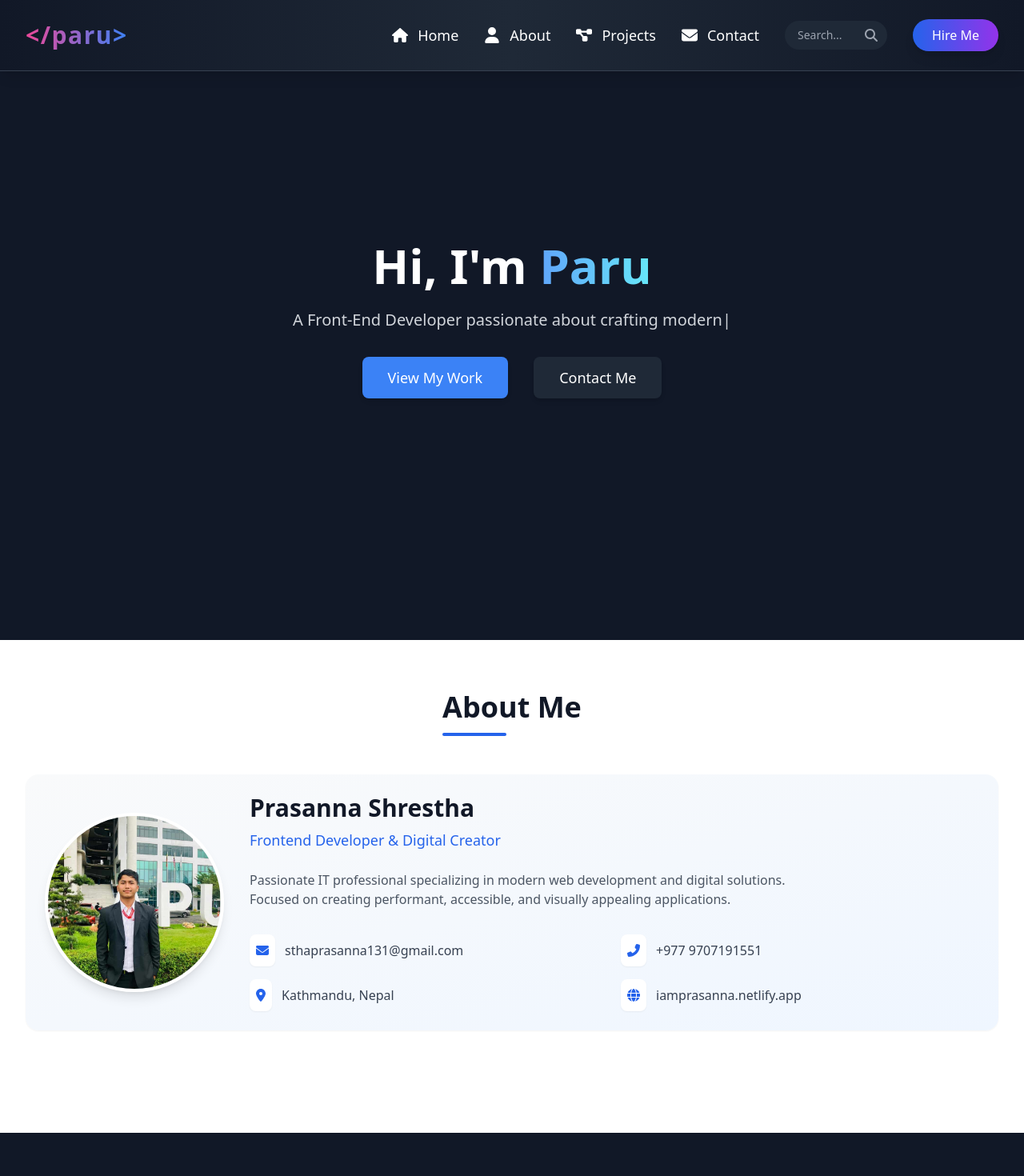
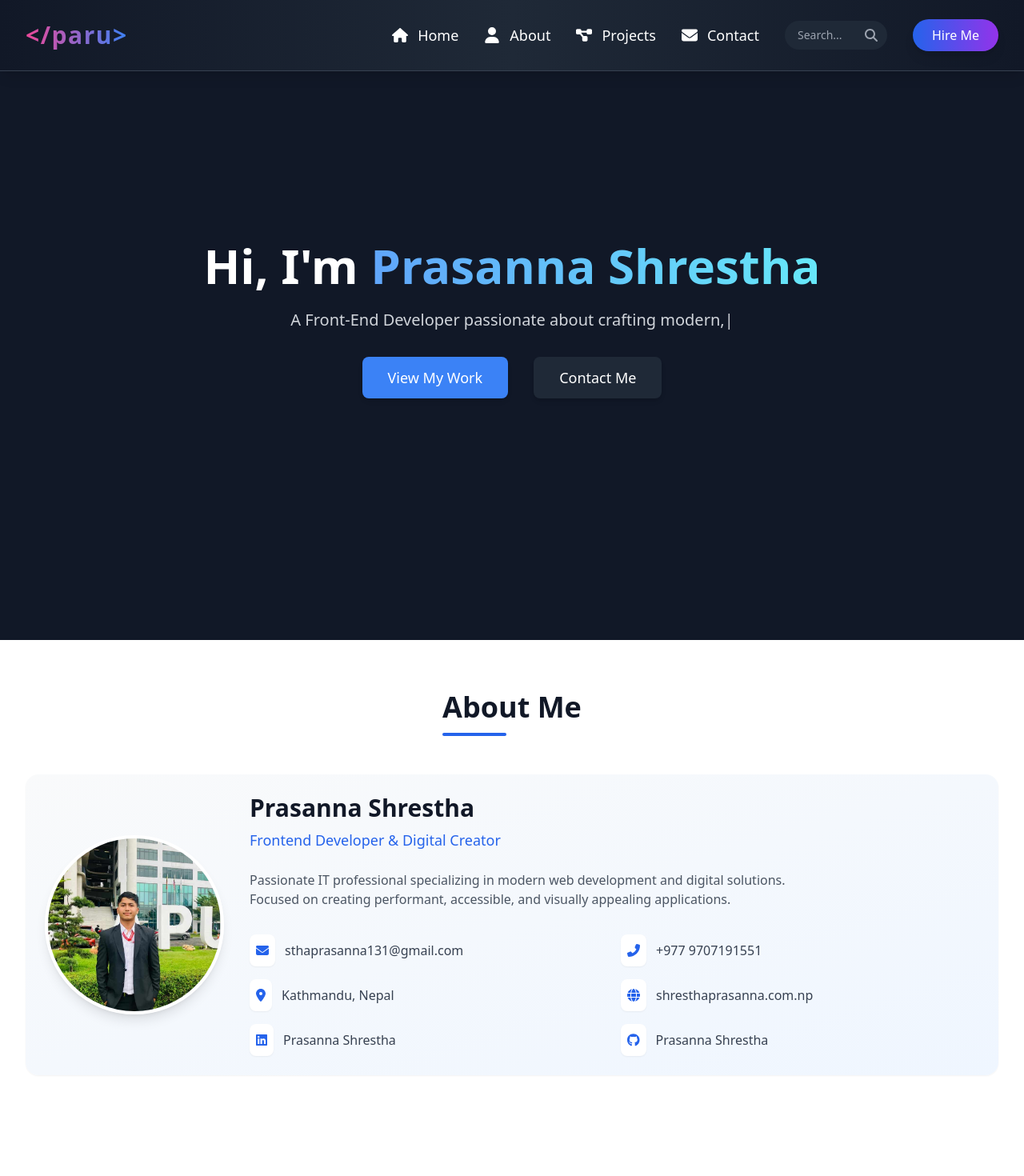
Before and after one commit to Prasanna-Stha/Portfolio, a React (Vite) app: page / in a window 1280 px wide. Shown: the top 1470 px of the page at 80% size. Built offline with nearby package versions, Linux system fonts and the light colour scheme.

Commit message:
fix: update

```diff
--- a/index.html
+++ b/index.html
@@ -5,7 +5,7 @@
     <meta name="viewport" content="width=device-width, initial-scale=1.0" />
     <link href="https://fonts.googleapis.com/css2?family=Orbitron:wght@300;400;500;600&display=swap" rel="stylesheet">
 
-    <title>iamparu</title>
+    <title>Prasanna Shrestha</title>
   </head>
   <body>
     <div id="root"></div>
--- a/src/components/AboutMe.jsx
+++ b/src/components/AboutMe.jsx
@@ -1,15 +1,37 @@
 import { FontAwesomeIcon } from "@fortawesome/react-fontawesome";
 import {
-  faEnvelope, faPhoneAlt, faMapMarkerAlt, faGlobe
+  faEnvelope,
+  faPhoneAlt,
+  faMapMarkerAlt,
+  faGlobe,
 } from "@fortawesome/free-solid-svg-icons";
+import { faLinkedin, faGithub } from "@fortawesome/free-brands-svg-icons";
 import paruImg from "../assets/prasanna.jpg";
 
 const AboutMe = () => {
   const personalInfo = [
-    { icon: faEnvelope, text: "sthaprasanna131@gmail.com", link: "mailto:sthaprasanna131@gmail.com" },
+    {
+      icon: faEnvelope,
+      text: "sthaprasanna131@gmail.com",
+      link: "mailto:sthaprasanna131@gmail.com",
+    },
     { icon: faPhoneAlt, text: "+977 9707191551" },
     { icon: faMapMarkerAlt, text: "Kathmandu, Nepal" },
-    { icon: faGlobe, text: "iamprasanna.netlify.app", link: "http://iamprasanna.netlify.app" }
+    {
+      icon: faGlobe,
+      text: "shresthaprasanna.com.np",
+      link: "http://shresthaprasanna.com.np",
+    },
+    {
+      icon: faLinkedin,
+      text: "Prasanna Shrestha",
+      link: "https://www.linkedin.com/in/prasanna-shrestha-a403161bb/",
+    },
+    {
+      icon: faGithub,
+      text: "Prasanna Shrestha",
+      link: "https://github.com/Prasanna-Stha",
+    },
   ];
 
   return (
@@ -35,12 +57,17 @@ const AboutMe = () => {
 
           {/* Profile Details */}
           <div className="flex-1 lg:text-left">
-            <h1 className="text-3xl font-bold text-gray-900 mb-2">Prasanna Shrestha</h1>
-            <p className="text-blue-600 text-lg mb-6">Frontend Developer & Digital Creator</p>
+            <h1 className="text-3xl font-bold text-gray-900 mb-2">
+              Prasanna Shrestha
+            </h1>
+            <p className="text-blue-600 text-lg mb-6">
+              Frontend Developer & Digital Creator
+            </p>
 
             <p className="text-gray-600 mb-8 max-w-2xl mx-auto lg:mx-0">
-              Passionate IT professional specializing in modern web development and digital solutions.
-              Focused on creating performant, accessible, and visually appealing applications.
+              Passionate IT professional specializing in modern web development
+              and digital solutions. Focused on creating performant, accessible,
+              and visually appealing applications.
             </p>
 
             {/* Contact Info Grid */}
@@ -48,10 +75,17 @@ const AboutMe = () => {
               {personalInfo.map((item, index) => (
                 <div key={index} className="flex items-center lg:justify-start">
                   <div className="bg-white p-2 rounded-lg mr-3 shadow-sm">
-                    <FontAwesomeIcon icon={item.icon} className="text-blue-600" />
+                    <FontAwesomeIcon
+                      icon={item.icon}
+                      className="text-blue-600"
+                    />
                   </div>
                   {item.link ? (
-                    <a href={item.link} className="text-gray-700 hover:text-blue-600 transition-colors">
+                    <a
+                      href={item.link}
+                      target="_blank"
+                      className="text-gray-700 hover:text-blue-600 transition-colors"
+                    >
                       {item.text}
                     </a>
                   ) : (
--- a/src/components/HeroSection.jsx
+++ b/src/components/HeroSection.jsx
@@ -44,7 +44,7 @@ const Hero = () => {
         <h1 className="text-4xl sm:text-6xl font-bold mb-6">
           Hi, I&apos;m{" "}
           <span className="text-transparent bg-clip-text bg-gradient-to-r from-blue-400 to-cyan-300">
-            Paru
+            Prasanna Shrestha
           </span>
         </h1>
         <p className="text-lg sm:text-xl text-gray-300 mb-8 leading-relaxed">
--- a/src/components/Projects.jsx
+++ b/src/components/Projects.jsx
@@ -19,10 +19,10 @@ const Projects = () => {
       tags: ["React", "Tailwind CSS"],
     },
     {
-      title: "To-Do List",
+      title: "User Panel",
       description:
-        "A simple to-do list web app built with React and Tailwind for task management.",
-      link: "https://github.com/Prasanna-Stha/to-Do-List",
+        "A simple system for managing users, based on their roles. ",
+      link: "https://github.com/Prasanna-Stha/UserPanel",
       tags: ["React", "TailwindCSS", "Productivity"],
     },
     {
```
